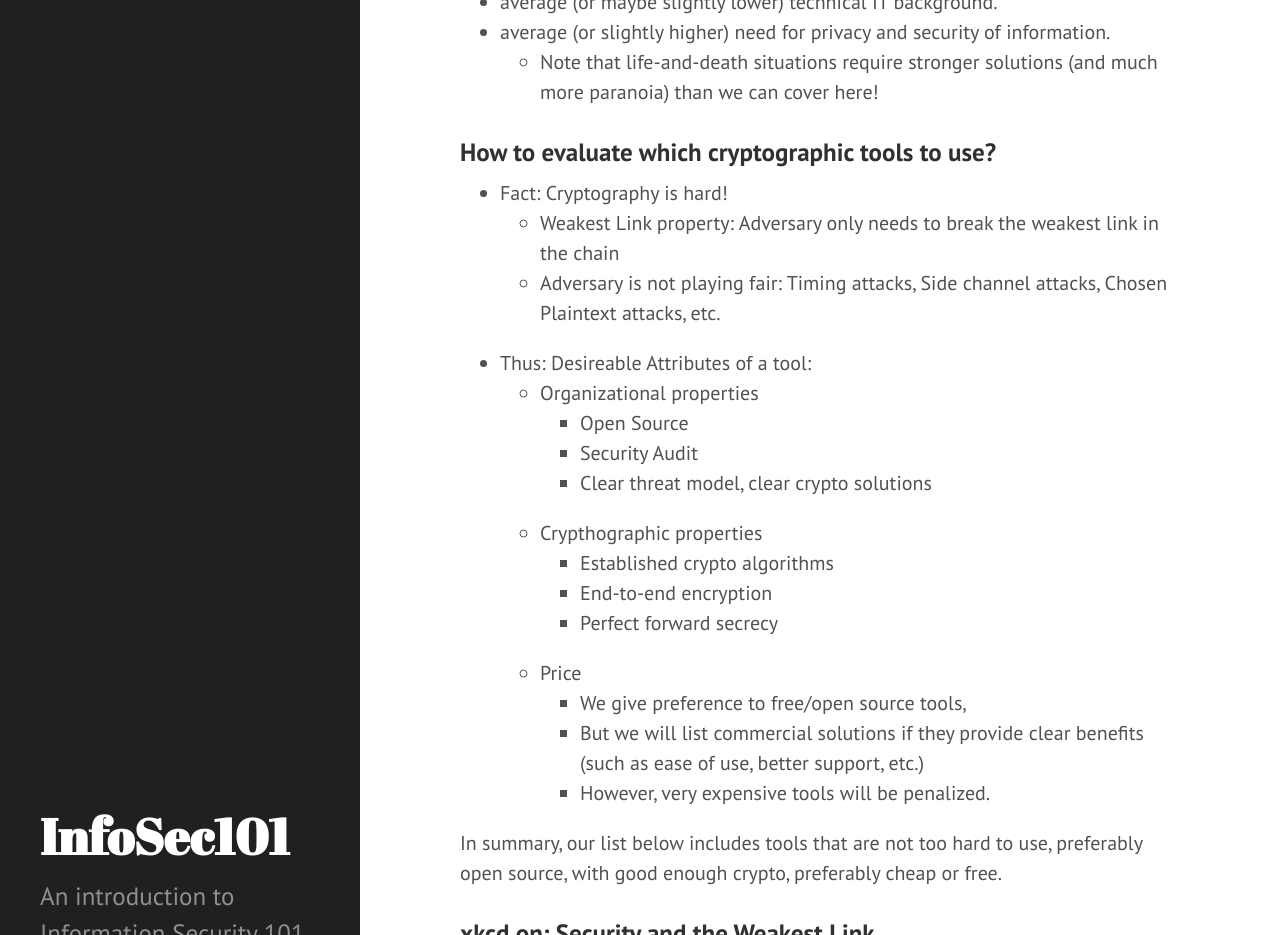
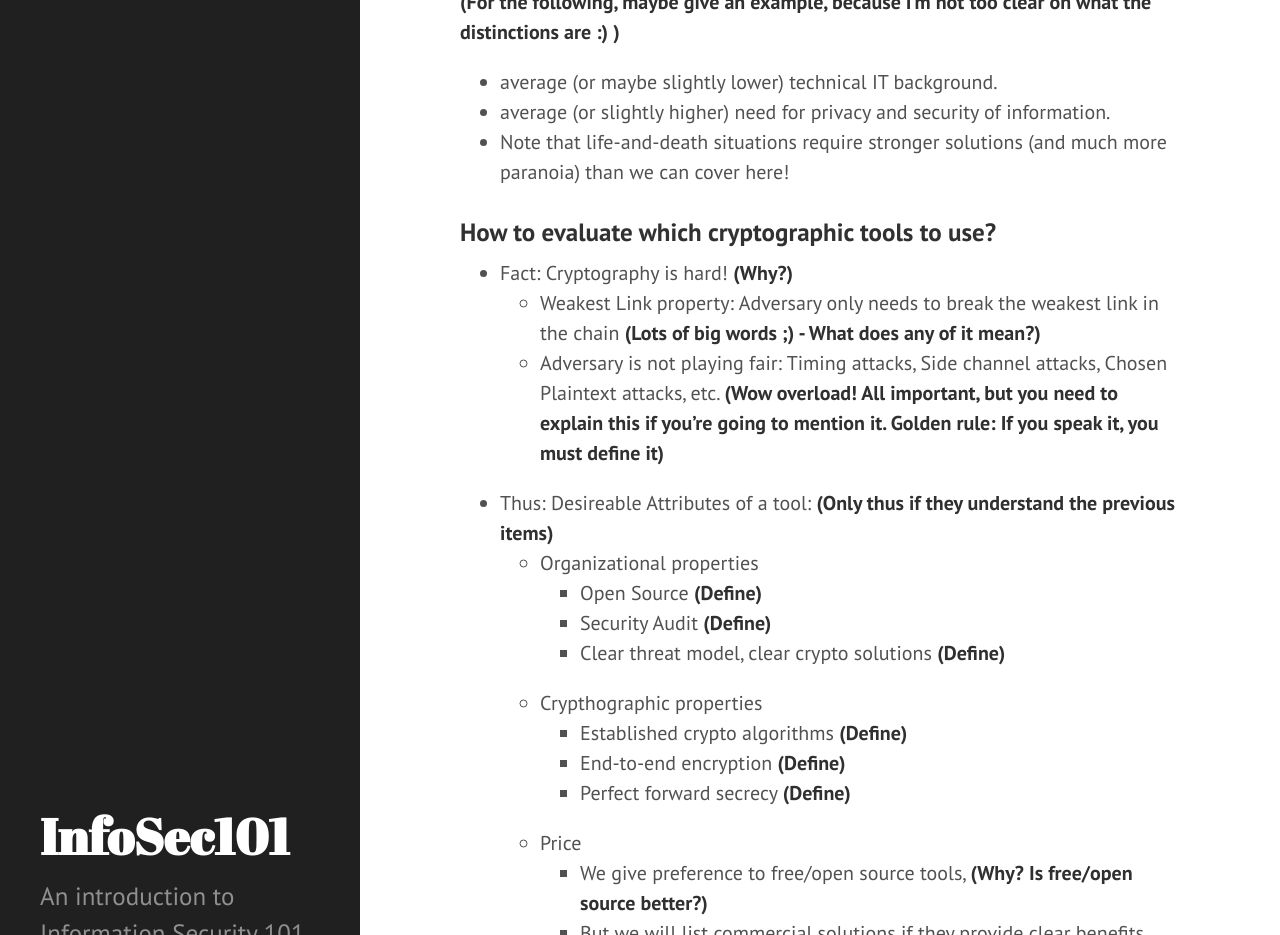
Before and after one commit to fabianlischka/InfoSec101, a Jekyll site: the page built from p2-WhatToDoNext.md, in a window 1280 px wide and 1400 px high, scrolled down 582 px, cut to the strip 0-935 px from the top of the window. Built offline with Jekyll 4.4.1, drawn with Linux system fonts in a browser that asks for light colours; Markdown is read by kramdown in place of the engine named in the settings; some of the changed text lies outside the part shown.

Commit message:
TR for P2

```diff
--- a/p2-WhatToDoNext.md
+++ b/p2-WhatToDoNext.md
@@ -13,41 +13,45 @@ Here you'll find some concrete steps (some simple, some a bit more involved) to
 
 ## Suggested Tools: Selection & Criteria
 
-We recommend only a small subset of all available tools - the ones we consider "the best" for most users with
+We recommend only a small subset of all available tools - the ones we consider "the best" for most users with:
+
+**(For the following, maybe give an example, because I'm not too clear on what the distinctions are :) )**
 
 - average (or maybe slightly lower) technical IT background.
 - average (or slightly higher) need for privacy and security of information.
-  - Note that life-and-death situations require stronger solutions (and much more paranoia) than we can cover here!
+- Note that life-and-death situations require stronger solutions (and much more paranoia) than we can cover here!
 
 ### How to evaluate which cryptographic tools to use?
 
-- Fact: Cryptography is hard!
-    - Weakest Link property: Adversary only needs to break the weakest link in the chain
-    - Adversary is not playing fair: Timing attacks, Side channel attacks, Chosen Plaintext attacks, etc.
-- Thus: Desireable Attributes of a tool:
+- Fact: Cryptography is hard! **(Why?)**
+    - Weakest Link property: Adversary only needs to break the weakest link in the chain **(Lots of big words ;) - What does any of it mean?)**
+    - Adversary is not playing fair: Timing attacks, Side channel attacks, Chosen Plaintext attacks, etc. **(Wow overload! All important, but you need to explain this if you're going to mention it. Golden rule: If you speak it, you must define it)**
+- Thus: Desireable Attributes of a tool: **(Only thus if they understand the previous items)**
     - Organizational properties
-        - Open Source
-        - Security Audit
-        - Clear threat model, clear crypto solutions
+        - Open Source **(Define)**
+        - Security Audit **(Define)**
+        - Clear threat model, clear crypto solutions **(Define)**
     - Crypthographic properties
-        - Established crypto algorithms
-        - End-to-end encryption
-        - Perfect forward secrecy
+        - Established crypto algorithms **(Define)**
+        - End-to-end encryption **(Define)**
+        - Perfect forward secrecy  **(Define)**
     - Price
-        - We give preference to free/open source tools,
-        - But we will list commercial solutions if they provide clear benefits (such as ease of use, better support, etc.)
-        - However, very expensive tools will be penalized.
+        - We give preference to free/open source tools, **(Why? Is free/open source better?)**
+        - But we will list commercial solutions if they provide clear benefits (such as ease of use, better support, etc.) **(Be careful here - although you're explicitly trying to show you're not biased, this statement suggests that actually you are giving preference to Open Source. That's cool - but you need to explain it)**
+        - However, very expensive tools will be penalized. **(Why? Expensive doesn't mean it won't do a good job - what if the best tool is expensive? Again, be careful with how you state these)**
 
-In summary, our list below includes tools that are not too hard to use, preferably open source, with good enough crypto, preferably cheap or free.
+In summary, our list below includes tools that are not too hard to use, preferably open source, with good enough crypto, preferably cheap or free. **(This sounds more like it :))**
 
 
 ### xkcd on: Security and the Weakest Link
 
 ![xkcd: Security](http://imgs.xkcd.com/comics/security.png)
 
-from: "xkcd" by Randall Munroe at [xkcd.com](https://xkcd.com/538/)
+from: "xkcd" by Randall Munroe at [xkcd.com](https://xkcd.com/538/) **(My favourite XKCD cartoon ever ^_^)**
 
 ---
+
+**( I will leave this section for my good friend Eelco - he is extremely strong in this area)**
 
 ## <a name="wtd-mac"></a> What to do: Mac
 
```
